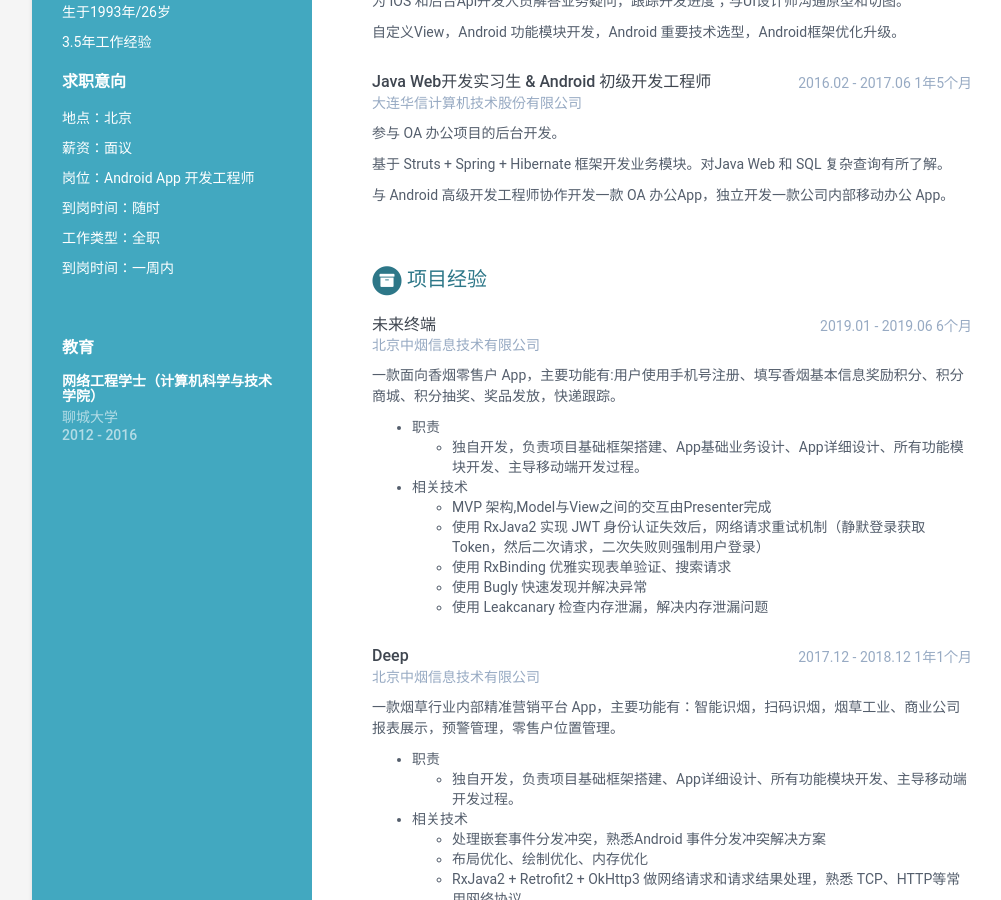
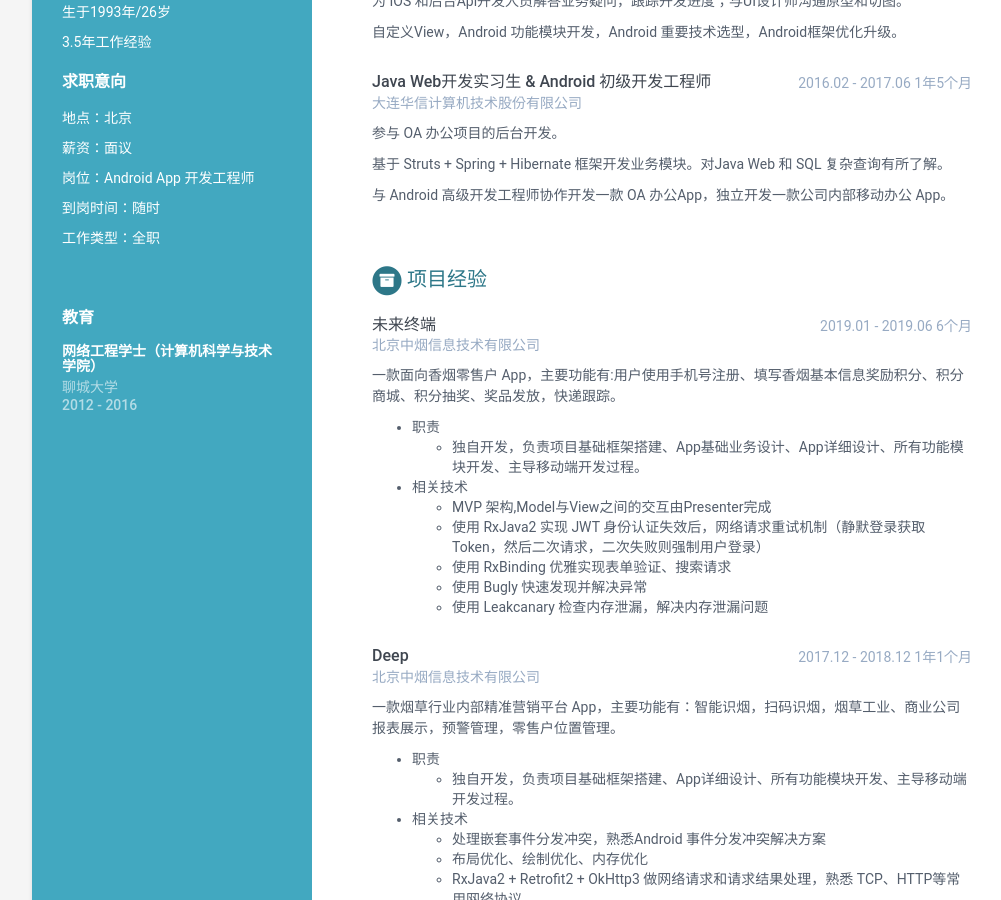
Before and after one commit to GIOSProject/online-cv, a Jekyll site: the page built from index.html, in a window 1280 px wide and 900 px high, scrolled down 658 px. Shown: the whole window, without its empty margins (108-1109 px from the left). Built offline with Jekyll 4.4.1, drawn with Linux system fonts in a browser that asks for light colours.

```diff
--- a/_includes/about.html
+++ b/_includes/about.html
@@ -20,7 +20,6 @@
         <li>岗位：Android App 开发工程师</li>
         <li>到岗时间：随时</li>
         <li>工作类型：全职</li>
-        <li>到岗时间：一周内</li>
     </ul>
 
 
```
